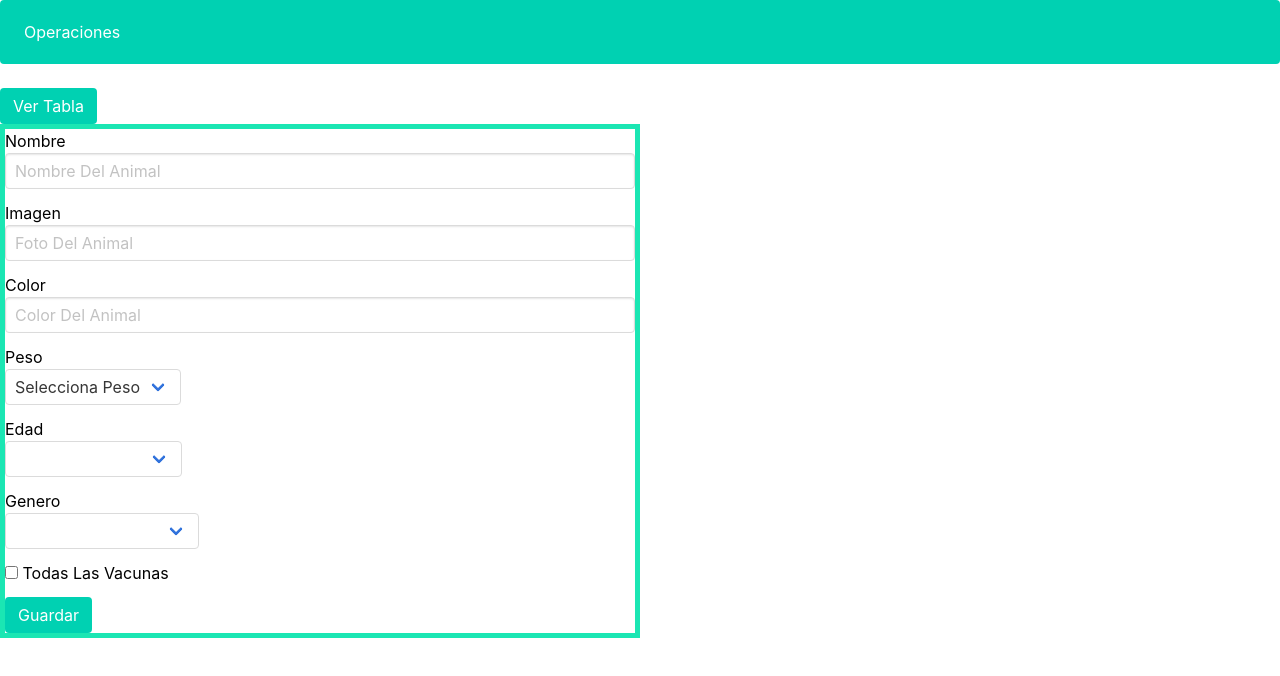
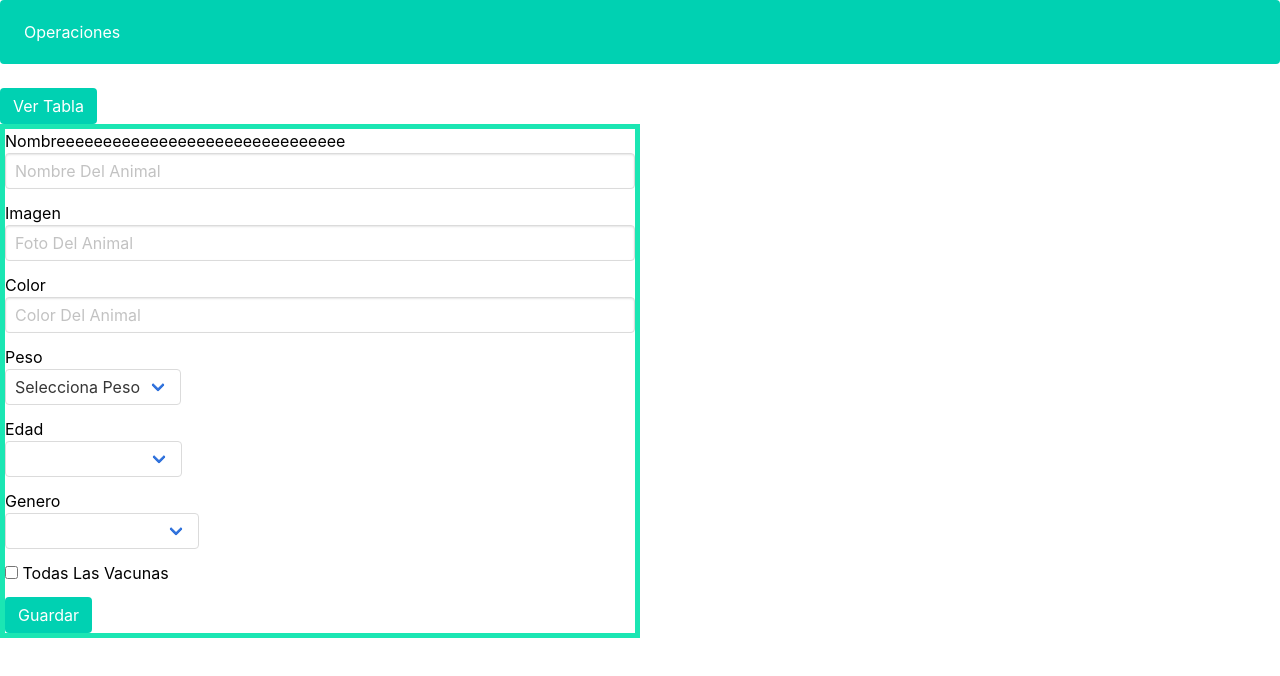
Before and after one commit to Gustavo1518/Formulario, a Vue app: page / in a window 1280 px wide. Shown: the top 676 px of the page. Built offline with nearby package versions, Linux system fonts and the light colour scheme; data requests are answered from the project's data file.

Commit message:
prueba 1

```diff
--- a/src/components/Formulario.vue
+++ b/src/components/Formulario.vue
@@ -2,7 +2,7 @@
   <div class="form">
     <form>
       <div class="field">
-        <label>Nombre</label>
+        <label>Nombreeeeeeeeeeeeeeeeeeeeeeeeeeeeeee</label>
         <div class="control">
           <input class="input" type="text" placeholder="Nombre Del Animal" v-model="nombre" />
         </div>
```
